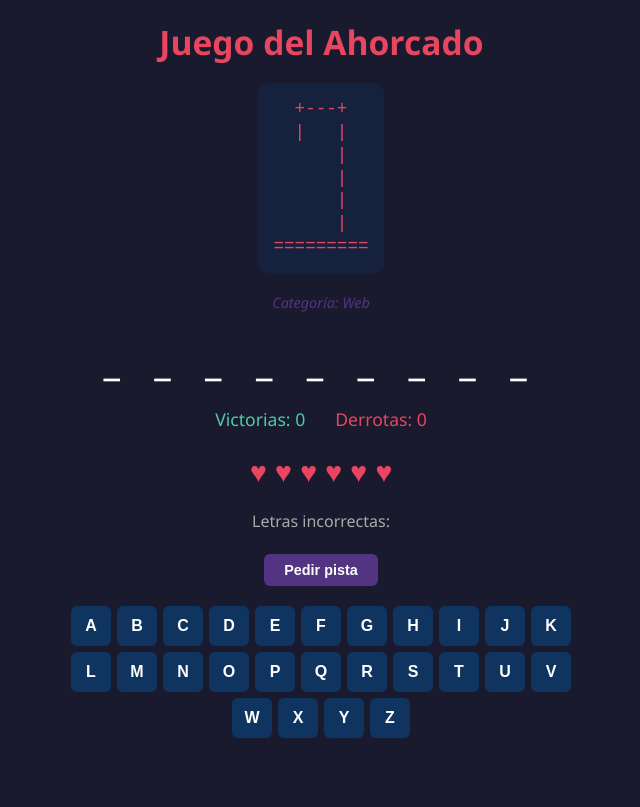
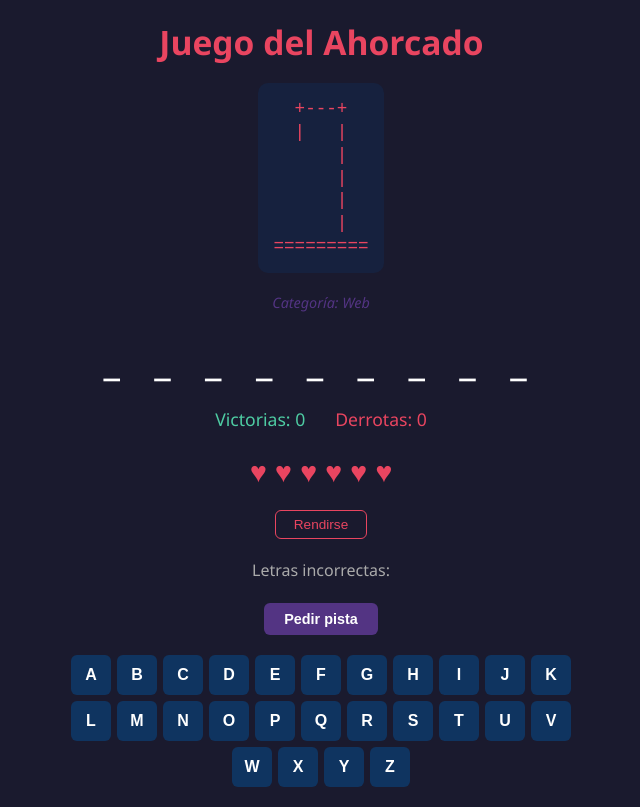
Before and after one commit to rwciANA/lab10-daw, an Angular app in the folder lab10-ahorcado/: page / in a window 1280 px wide. Shown: the whole page, without its empty margins (319-959 px from the left). Built offline with nearby package versions, Linux system fonts and the light colour scheme.

Commit message:
Agregar botón de rendirse durante la partida

```diff
--- a/lab10-ahorcado/src/app/app.css
+++ b/lab10-ahorcado/src/app/app.css
@@ -147,6 +147,22 @@ h1 {
   opacity: 0.6;
 }
 
+.rendirse {
+  background: transparent;
+  color: #e94560;
+  border: 1px solid #e94560;
+  padding: 6px 18px;
+  font-size: 0.85rem;
+  border-radius: 6px;
+  cursor: pointer;
+  transition: all 0.2s;
+}
+
+.rendirse:hover {
+  background: #e94560;
+  color: #fff;
+}
+
 .pista {
   display: flex;
   flex-direction: column;
--- a/lab10-ahorcado/src/app/app.html
+++ b/lab10-ahorcado/src/app/app.html
@@ -24,6 +24,10 @@
       <span class="corazon" [class.perdido]="vida > vidasRestantes">&#9829;</span>
     }
   </div>
+
+  @if (!juegoTerminado) {
+    <button class="rendirse" (click)="rendirse()">Rendirse</button>
+  }
 
   <div class="letras-incorrectas">
     Letras incorrectas: {{ letrasIncorrectas.join(', ') }}
--- a/lab10-ahorcado/src/app/app.ts
+++ b/lab10-ahorcado/src/app/app.ts
@@ -56,6 +56,11 @@ export class App {
     if (letra.length === 1 && letra >= 'A' && letra <= 'Z') {
       this.adivinarLetra(letra);
     }
+  }
+
+  rendirse() {
+    this.juegoTerminado = true;
+    this.gano = false;
   }
 
   get pista(): string {
```
